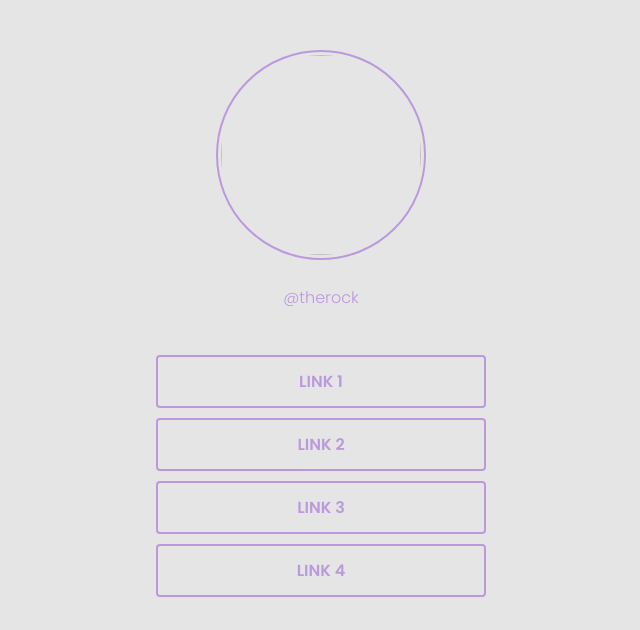
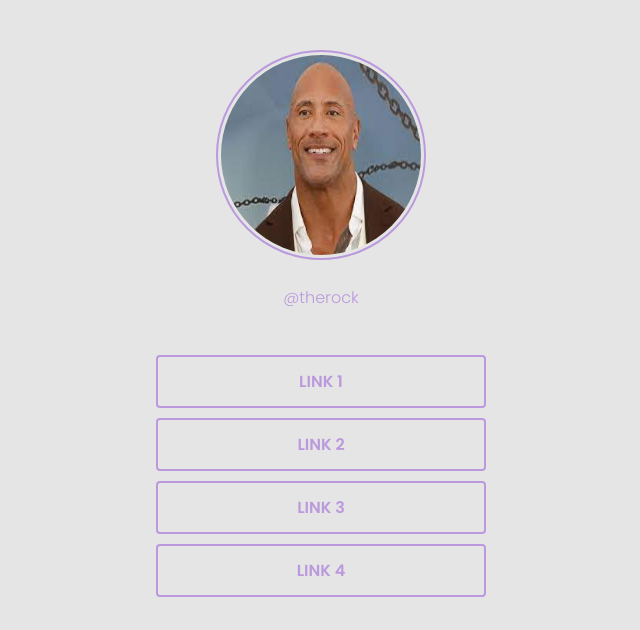
Before and after one commit to LuuizFelipee/SocialTree, a plain HTML site: page index.html in a window 1280 px wide. Shown: the top 630 px of the page, without its empty margins (319-959 px from the left). Drawn offline with Linux system fonts and the light colour scheme; the site is published under a folder, as on GitHub Pages, so addresses that start at the root find nothing.

Commit message:
Put the perfil image

```diff
--- a/index.html
+++ b/index.html
@@ -14,7 +14,7 @@
         <header>
             <div id="Borda-Perfil">
                 <span class = "circle-image">
-                    <img src = "/assets/perfil.png" />
+                    <img src = "./assets/perfil.png" />
                 </span>
             </div>
 
```
